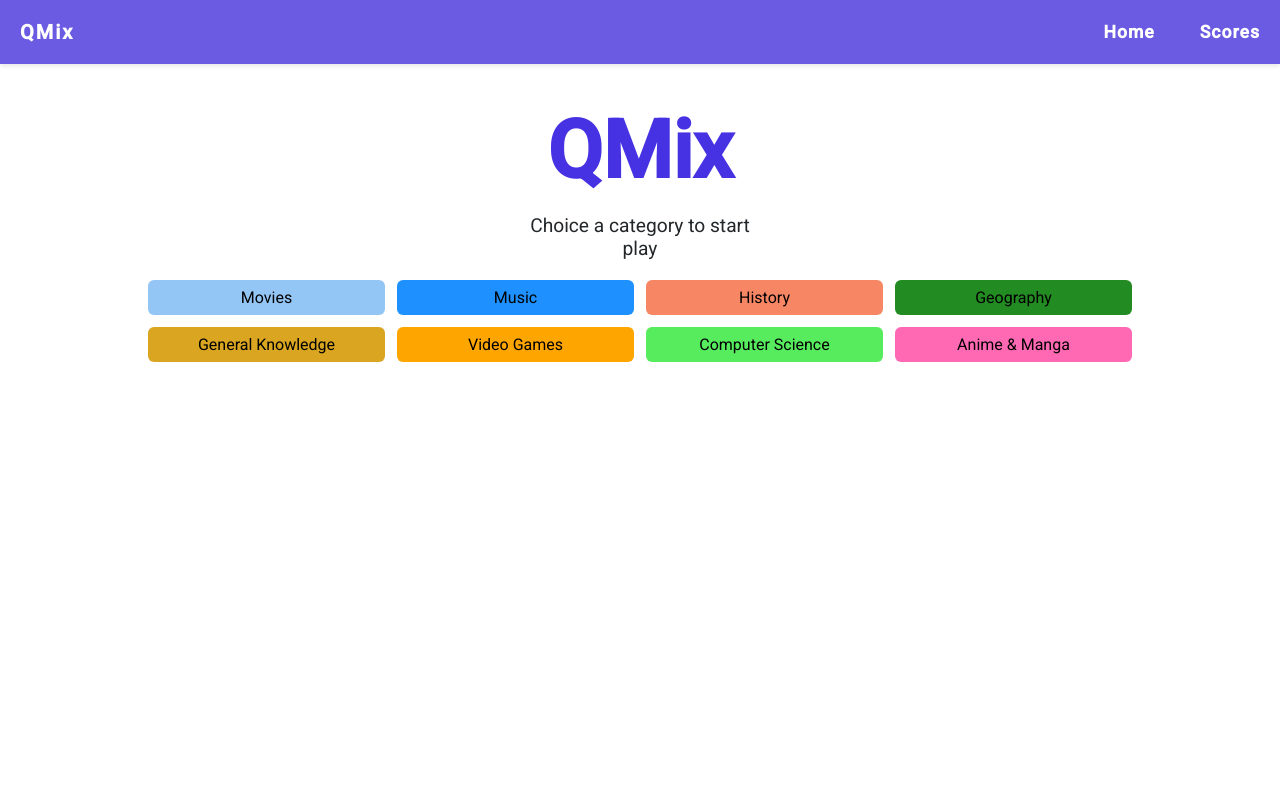
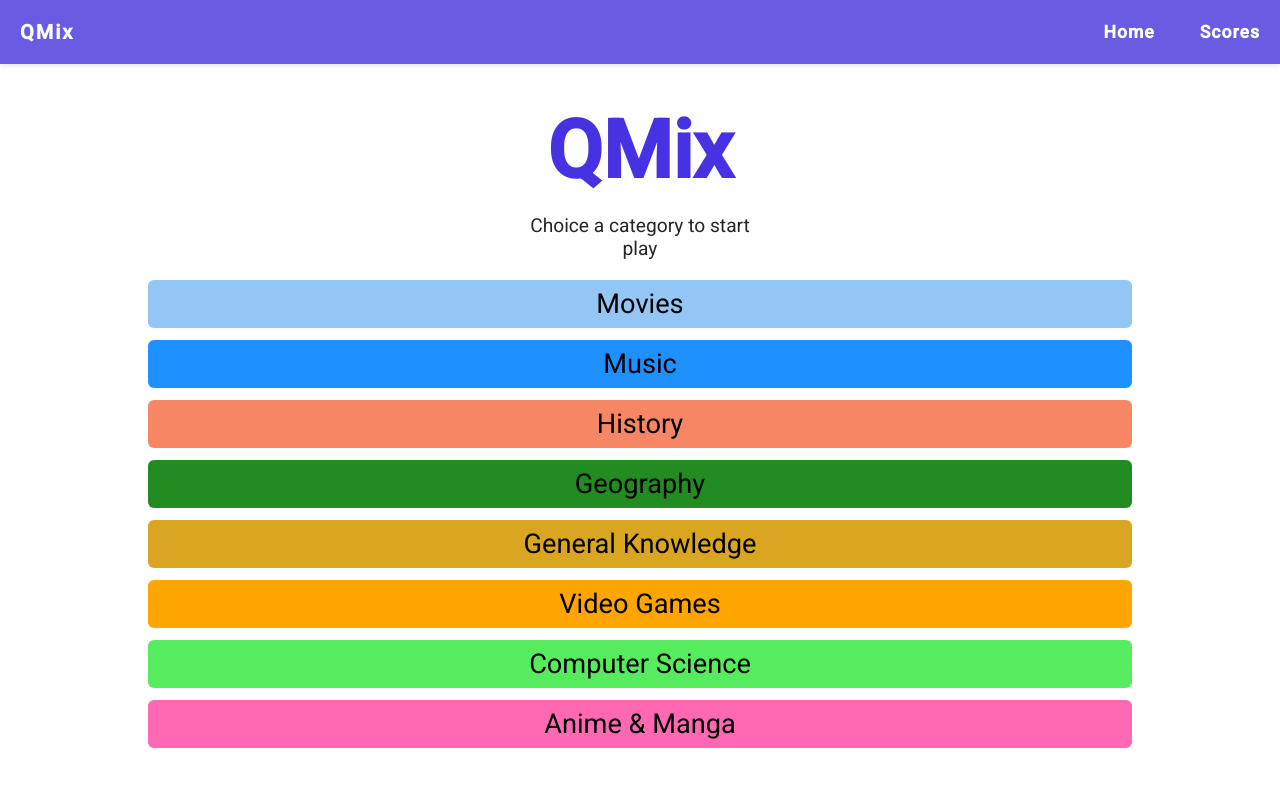
Before and after one commit to Michael-Bombini/QMix, a React (Vite) app: page / in a window 1280 px wide. Shown: the top 786 px of the page. Built offline with nearby package versions, Linux system fonts and the light colour scheme.

Commit message:
Added go to home btn

```diff
--- a/src/components/quiz/QuizGame.tsx
+++ b/src/components/quiz/QuizGame.tsx
@@ -7,6 +7,7 @@ import RenderQuestions from "./RenderQuestions";
 import DOMPurify from "dompurify";
 import Swal from "sweetalert2";
 import withReactContent from "sweetalert2-react-content";
+import { Link } from "react-router-dom";
 
 export default function QuizGame({
   username,
@@ -119,7 +120,10 @@ export default function QuizGame({
         </div>
       )}
       {!loading && !questions[currentQuestion] && (
-        <p>Finite le con {points} punti</p>
+        <div className="flex flex-col align-center container">
+          <p>Congratulation you've scored {points} points</p>
+          <Link className="nextQuestionBtn" to={'/'} >Go to home</Link>
+        </div>
       )}
     </div>
   );
--- a/src/pages/Home.css
+++ b/src/pages/Home.css
@@ -12,7 +12,8 @@ h1 {
   color: #23272a;
 }
 .home a {
-  flex: 1 0 21%;
+  flex: 1 0 85%;
+  font-size: 1.7rem;
   padding: 0.5rem 1.2rem;
   border-radius: 6px;
   display: inline-block;
```
Also changed, not shown: src/components/quiz/QuizGame.css (+3 -5 lines).
